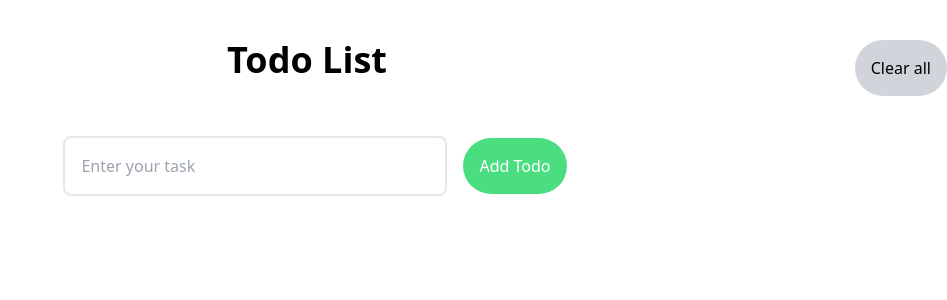
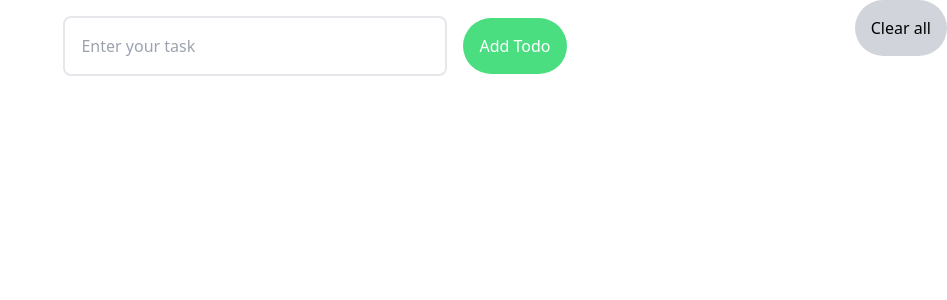
Before and after one commit to nykami/todo-app, a Vue app in the folder todo-app/: page / in a window 1280 px wide. Shown: the top 300 px of the page, without its empty margins (333-1280 px from the left). Built offline with nearby package versions, Linux system fonts and the light colour scheme.

Commit message:
ITL-7 Create the header component

```diff
--- /dev/null
+++ b/todo-app/src/components/TodoHeader.vue
@@ -0,0 +1,7 @@
+<template>
+
+</template>
+
+<script setup lang="ts">
+
+</script>
--- a/todo-app/src/components/TodoList.vue
+++ b/todo-app/src/components/TodoList.vue
@@ -1,14 +1,12 @@
 <template>
   <div class="container mx-auto px-70 text-center">
-    <header class="relative">
-      <h1 class="block m-10 text-4xl font-semibold">Todo List</h1>
+    <TodoHeader />
     <button
       @click="clearTodos"
       class="absolute top-0 right-0 p-4 rounded-full bg-gray-300"
     >
       Clear all
     </button>
-    </header>
     <form @submit.prevent="addTodo">
       <input
         v-model="newTodo"
@@ -37,6 +35,7 @@
 
 <script setup lang="ts">
 import { ref } from "vue";
+import TodoHeader from "./TodoHeader.vue";
 
 const todos = ref<string[]>([]);
 const newTodo = ref<string>("");
```
Lines whose indentation alone changed are shown as unchanged.
